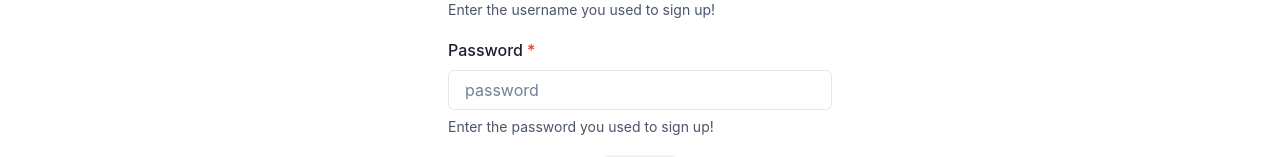
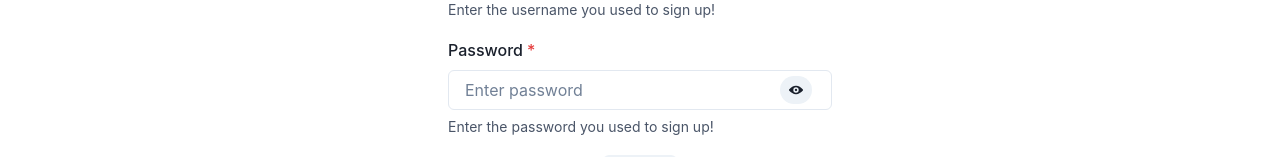
Before and after one commit to danielm96d/sdi-26-capstone-project, a React (Create React App) app in the folder client/: page / in a window 1280 px wide. Shown: the part 187-344 px from the top of the page. Built offline with nearby package versions, Linux system fonts and the light colour scheme.

Commit message:
fixes register and toast, also adds button to login page in password field

```diff
--- a/client/src/components/Login/Login.js
+++ b/client/src/components/Login/Login.js
@@ -1,16 +1,19 @@
-import { FormControl, FormErrorMessage, FormHelperText, FormLabel, Input, Stack, Box, Button, Center, useToast, Text, Link } from "@chakra-ui/react";
+import { FormControl, FormErrorMessage, FormHelperText, FormLabel, Input, Stack, Box, Button, Center, useToast, Text, Link, InputGroup, InputRightElement, IconButton } from "@chakra-ui/react";
+import { ViewIcon, ViewOffIcon } from '@chakra-ui/icons';
 import { useEffect, useState } from "react";
-import {Helmet} from 'react-helmet'
+import { Helmet } from 'react-helmet'
 
 export default function Login() {
     const [invalid, setInvalid] = useState(false);
     const [login, setLogin] = useState({ username: "", password: "" })
     const [loading, setLoading] = useState(false);
     const [response, setResponse] = useState({});
+    const [show, setShow] = useState(false)
+    const handleClick = () => setShow(!show)
     const toast = useToast();
 
     useEffect(() => {
-        if (!response.success && Object.keys(response).length > 1) {
+        if (Object.keys(response).length > 1) {
             toast({
                 title: response.title,
                 description: response.description,
@@ -20,7 +23,7 @@ export default function Login() {
                 position: "bottom-right"
             })
         }
-    // eslint-disable-next-line react-hooks/exhaustive-deps
+        // eslint-disable-next-line react-hooks/exhaustive-deps
     }, [response])
 
 
@@ -62,9 +65,9 @@ export default function Login() {
 
     return (
         <>
-        <Helmet>
-            <title>OpSync | Login</title>
-        </Helmet>
+            <Helmet>
+                <title>OpSync | Login</title>
+            </Helmet>
             <Box margin="0 auto" maxW="30%">
                 <Stack spacing={5}>
                     <FormControl id="username" onChange={handleChange} isInvalid={invalid && login.username.length < 1} isRequired={true}>
@@ -75,7 +78,16 @@ export default function Login() {
                     </FormControl>
                     <FormControl id="password" onChange={handleChange} isInvalid={invalid && login.password.length < 1} isRequired={true}>
                         <FormLabel>Password</FormLabel>
-                        <Input type="password" placeholder="password" />
+                        <InputGroup size='md'>
+                            <Input
+                                pr='4.5rem'
+                                type={show ? 'text' : 'password'}
+                                placeholder='Enter password'
+                            />
+                            <InputRightElement width='4.5rem'>
+                                <IconButton h='1.75rem' size='sm' isRound={true} icon={show ? <ViewOffIcon/> : <ViewIcon/>} onClick={handleClick}/>
+                            </InputRightElement>
+                        </InputGroup>
                         <FormHelperText>Enter the password you used to sign up!</FormHelperText>
                         <FormErrorMessage>A password is required to login!</FormErrorMessage>
                     </FormControl>
--- a/client/src/components/Register/Register.js
+++ b/client/src/components/Register/Register.js
@@ -9,13 +9,15 @@ import {
 import { Box, Stack, FormControl, FormLabel, Input, FormHelperText, FormErrorMessage, Center, Button, Select, Text, Link, useToast } from '@chakra-ui/react';
 import { useState, useEffect } from 'react';
 import { Helmet } from "react-helmet";
+import {useNavigate} from 'react-router-dom';
 export default function Register() {
-    const [register, setRegister] = useState({ username: "", password: "", firstname: "", lastname: "", rank: "", isApprover: false });
+    const [register, setRegister] = useState({ username: "", password: "", firstname: "", lastname: "", rank: "", isApprover: null });
     const [confrimPass, setConfirmPass] = useState("")
     const [invalid, setInvalid] = useState(false);
     const [loading, setLoading] = useState(false);
     const [result, setResult] = useState({});
     const toast = useToast();
+    const navigate = useNavigate();
     const ranks = {
         enlisted: Array.from({ length: 9 }, (v, i) => `E-${i + 1}`),
         warrant: Array.from({ length: 5 }, (v, i) => `W-${i + 1}`),
@@ -23,16 +25,21 @@ export default function Register() {
     };
 
     useEffect(() => {
-        if (!result.success && Object.keys(result).length > 1) {
+        if (Object.keys(result).length > 1) {
+            setLoading(false)
             toast({
                 title: result.title,
-                description: result.description,
+                description: result.message,
                 duration: 5000,
                 status: result.status,
                 isClosable: true,
                 position: "bottom-right"
             })
         }
+        if (result.status === "success") {
+            navigate("/")
+        }
+
     // eslint-disable-next-line react-hooks/exhaustive-deps
     }, [result])
 
@@ -55,8 +62,13 @@ export default function Register() {
                 setRegister({ ...register, lastname: e.target.value })
                 break
             case "role":
-                setRegister({ ...register, isApprover: e.target.value === "approver" ? true : false })
-                break
+                if (e.target.value === "") {
+                    setRegister({ ...register, isApprover: null })
+                    break
+                } else {
+                    setRegister({ ...register, isApprover: e.target.value === "approver" ? true : false })
+                    break
+                }
             default:
                 break
         }
@@ -155,7 +167,7 @@ export default function Register() {
                         <FormHelperText>Select your rank!</FormHelperText>
                         <FormErrorMessage>A rank is required!</FormErrorMessage>
                     </FormControl>
-                    <FormControl id="role" onChange={handleChange} isInvalid={invalid && register.role.length < 1} isRequired={true}>
+                    <FormControl id="role" onChange={handleChange} isInvalid={invalid && register.isApprover === null} isRequired={true}>
                         <FormLabel>Role</FormLabel>
                         <Select placeholder="Role">
                             <option value="user">User</option>
```
Also changed, not shown: 1 other file (tests, documents, lock files or other folders).
